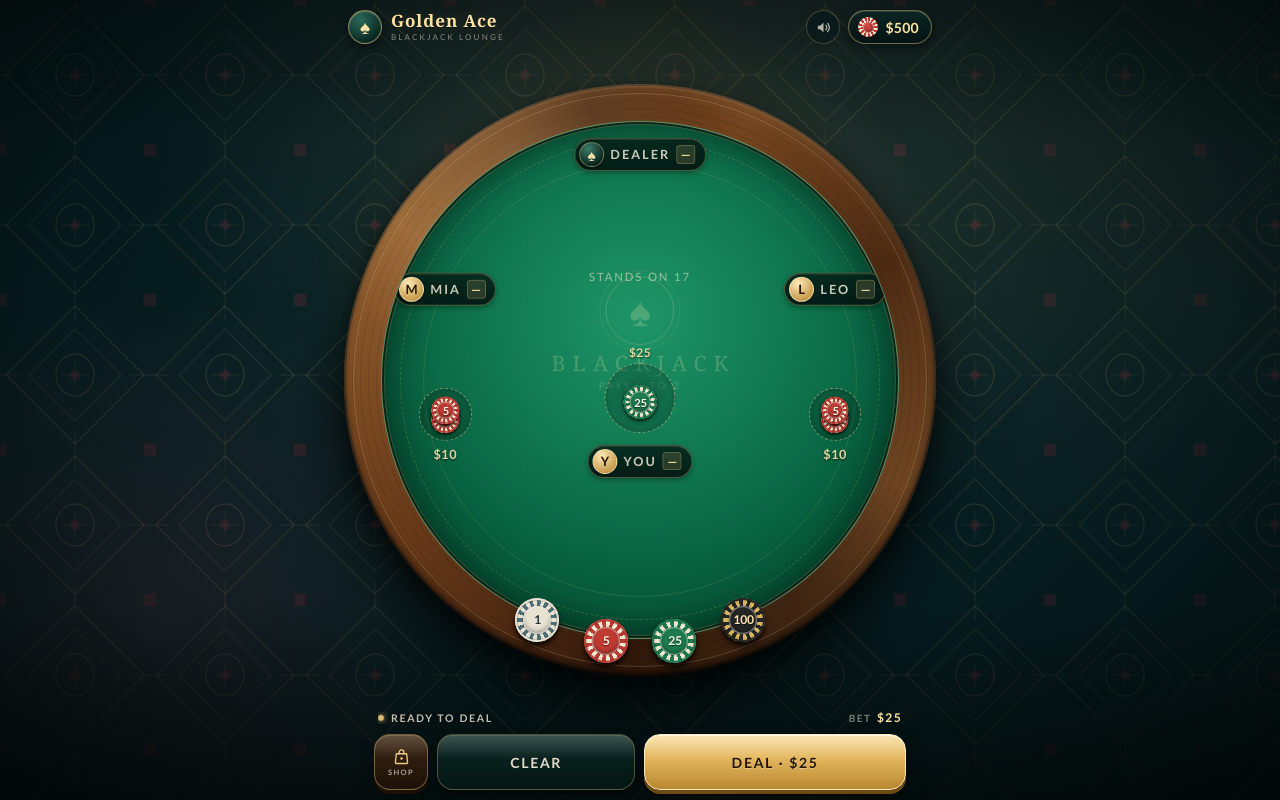
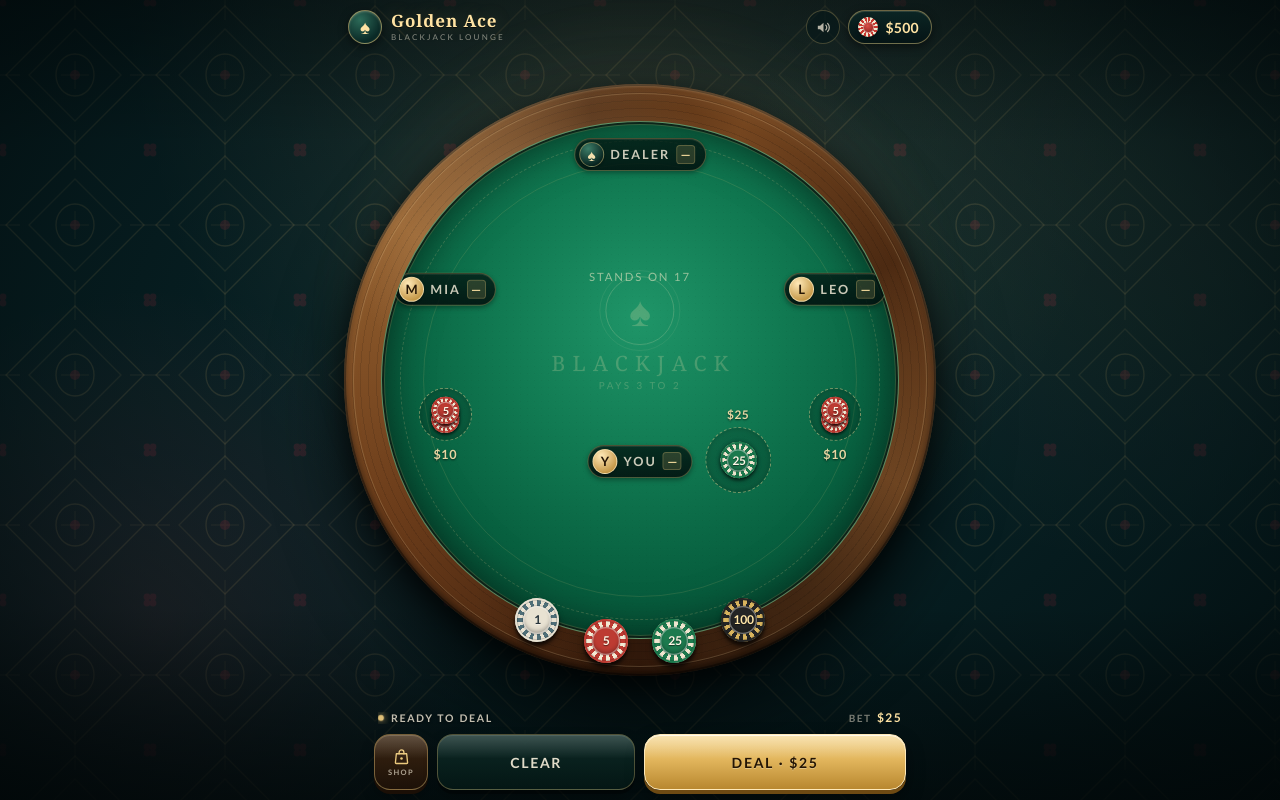
Before and after one commit to DJBS1868/PlayGround, a plain HTML site: page index.html in a window 1280 px wide. Both pictures are taken after a click on the button "25". Drawn offline with Linux system fonts and the light colour scheme.

Commit message:
Publish static build for issue #37
Run: 44818659048
Attempt: 1
Generation: 5
Source: 27ca011a6bf8d451c799758ce5b5317da726f721

```diff
--- a/game.js
+++ b/game.js
@@ -353,6 +353,8 @@
   function refreshChipStates() {
     const betting = state.phase === 'bet';
     const available = Math.max(0, state.bankroll - (betting ? state.playerBet : 0));
+    els.chipRail.classList.toggle('away', !betting);
+    els.chipRail.setAttribute('aria-hidden', String(!betting));
     els.chipRail.querySelectorAll('.rail-chip').forEach(btn => {
       const value = Number(btn.dataset.value);
       const canAfford = value <= available;
@@ -392,13 +394,56 @@
       btn.dataset.value = String(value);
       btn.setAttribute('aria-label', `Add a $${value} chip to your bet`);
       btn.innerHTML = chipMarkup(value);
-      btn.addEventListener('click', () => addBet(value));
+      btn.addEventListener('click', () => addBet(value, btn));
       els.chipRail.appendChild(btn);
     });
     layoutChipRail();
   }
 
-  function addBet(value) {
+  function launchChipFlight(sourceBtn) {
+    if (!sourceBtn) return;
+    if (window.matchMedia && window.matchMedia('(prefers-reduced-motion: reduce)').matches) return;
+    const source = sourceBtn.querySelector('.chip');
+    const target = els.betspots.player;
+    const table = els.table;
+    if (!source || !target || !table || typeof source.animate !== 'function') return;
+
+    const s = source.getBoundingClientRect();
+    const t = target.getBoundingClientRect();
+    const box = table.getBoundingClientRect();
+
+    const clone = source.cloneNode(true);
+    clone.classList.add('flying-chip');
+    clone.style.width = `${s.width}px`;
+    clone.style.height = `${s.height}px`;
+    clone.style.left = `${s.left + s.width / 2 - box.left}px`;
+    clone.style.top = `${s.top + s.height / 2 - box.top}px`;
+    table.appendChild(clone);
+
+    const dx = (t.left + t.width / 2) - (s.left + s.width / 2);
+    const dy = (t.top + t.height / 2) - (s.top + s.height / 2);
+    const lift = Math.min(120, 34 + Math.abs(dx) * 0.32 + Math.abs(dy) * 0.12);
+
+    const flight = clone.animate(
+      [
+        { transform: 'translate(-50%,-50%) translate(0,0) rotate(0deg) scale(1)' },
+        { transform: `translate(-50%,-50%) translate(${dx * 0.48}px, ${dy * 0.18 - lift}px) rotate(190deg) scale(1.18)`, offset: 0.55 },
+        { transform: `translate(-50%,-50%) translate(${dx}px, ${dy}px) rotate(360deg) scale(.78)` },
+      ],
+      { duration: 480, easing: 'cubic-bezier(.3,.7,.32,1)' }
+    );
+
+    flight.onfinish = () => {
+      clone.remove();
+      target.classList.remove('landed');
+      void target.offsetWidth;
+      target.classList.add('landed');
+      setTimeout(() => target.classList.remove('landed'), 300);
+    };
+    flight.oncancel = () => clone.remove();
+  }
+
+  function addBet(value, sourceBtn) {
     if (state.phase !== 'bet' || state.busy) return;
     if (state.playerBet + value > state.bankroll) {
       showToast('Not enough chips in the bank');
@@ -410,6 +455,7 @@
       spot.classList.add('shake');
       return;
     }
+    launchChipFlight(sourceBtn);
     state.playerBet += value;
     state.bets.player = state.playerBet;
     state.busy = false;
--- a/styles.css
+++ b/styles.css
@@ -423,8 +423,16 @@ button:focus-visible{ outline:2px solid var(--gold-bright); outline-offset:3px;
   box-shadow:inset 0 0 1.4cqw rgba(0,0,0,.30);
   display:grid; place-items:center;
 }
-.player-bet{ margin-bottom:2.3cqw; }
-.player-bet .bet-label{ top:-1.6em; bottom:auto; }
+.player-bet{
+  position:absolute;
+  width:12.8cqw; height:12.8cqw;
+  left:calc(50% + 19cqw);
+  top:3cqw;
+  margin:0;
+  transform:translate(-50%,-50%);
+  z-index:2;
+}
+.player-bet .bet-label{ top:-1.75em; bottom:auto; }
 .betspot .bet-chips{ position:absolute; inset:0; }
 .betspot.empty::after{
   content:"BET";
@@ -467,6 +475,19 @@ button:focus-visible{ outline:2px solid var(--gold-bright); outline-offset:3px;
 .betspot .chip-pop{ animation:chipPop .22s ease-out; }
 @keyframes chipPop{ 0%{ transform:translateX(-50%) translateY(-18%) scale(1.2); } 100%{ transform:translateX(-50%) translateY(0) scale(1); } }
 .betspot.shake{ animation:shake .4s; }
+.betspot.landed .bet-chips{ animation:betLand .3s ease-out; }
+@keyframes betLand{
+  0%{ transform:translateY(-5%) scale(1.07); }
+  55%{ transform:translateY(0) scale(.97); }
+  100%{ transform:translateY(0) scale(1); }
+}
+.flying-chip{
+  position:absolute !important;
+  z-index:40;
+  pointer-events:none;
+  will-change:transform;
+  filter:drop-shadow(0 8px 10px rgba(0,0,0,.45));
+}
 @keyframes shake{
   0%,100%{ transform:translateX(0); }
   20%{ transform:translateX(-3px); } 40%{ transform:translateX(3px); }
@@ -520,6 +541,13 @@ button:focus-visible{ outline:2px solid var(--gold-bright); outline-offset:3px;
   position:absolute; inset:0;
   z-index:6;
   pointer-events:none;
+  transition:opacity .24s ease, transform .24s ease, visibility 0s;
+}
+.chip-rail.away{
+  opacity:0;
+  transform:translateY(4.5%) scale(.97);
+  visibility:hidden;
+  transition:opacity .2s ease, transform .24s ease, visibility 0s linear .24s;
 }
 .rail-chip{
   position:absolute;
```
Also changed, not shown: .omgithub/deployment.json, screenshots/final-desktop.png (deleted), screenshots/final-mobile.png (deleted), screenshots/rail-30-bet.jpg (deleted), screenshots/rail-30.jpg (deleted), screenshots/rail-500.jpg (deleted), screenshots/rail-800.jpg (deleted), screenshots/rail-result.jpg (deleted), screenshots/side-bet.jpg (added), screenshots/side-dealing.jpg (added), screenshots/side-flight.jpg (added), screenshots/side-initial.jpg (added), screenshots/side-next.jpg (added), screenshots/side-result.jpg (added), 1 more files.
